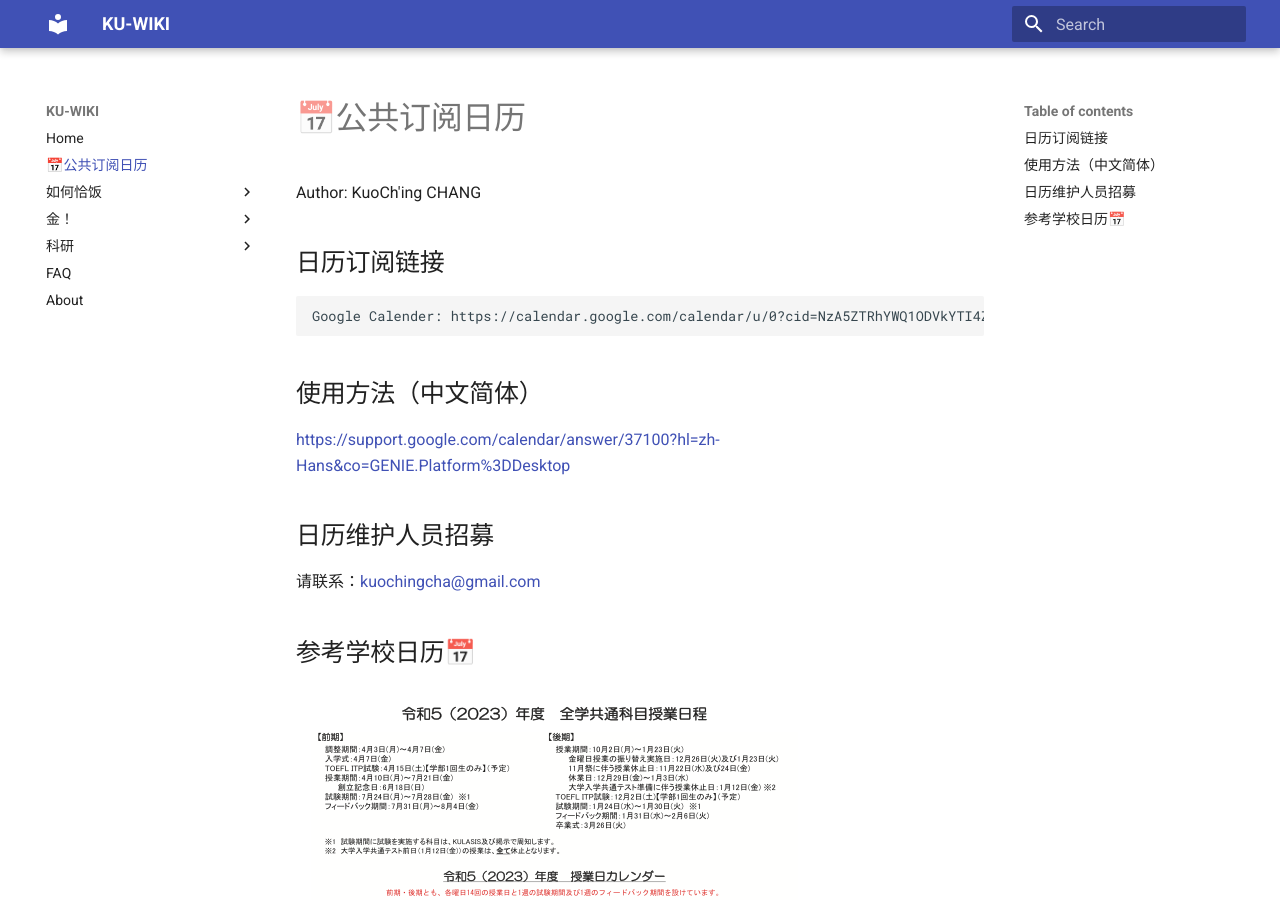
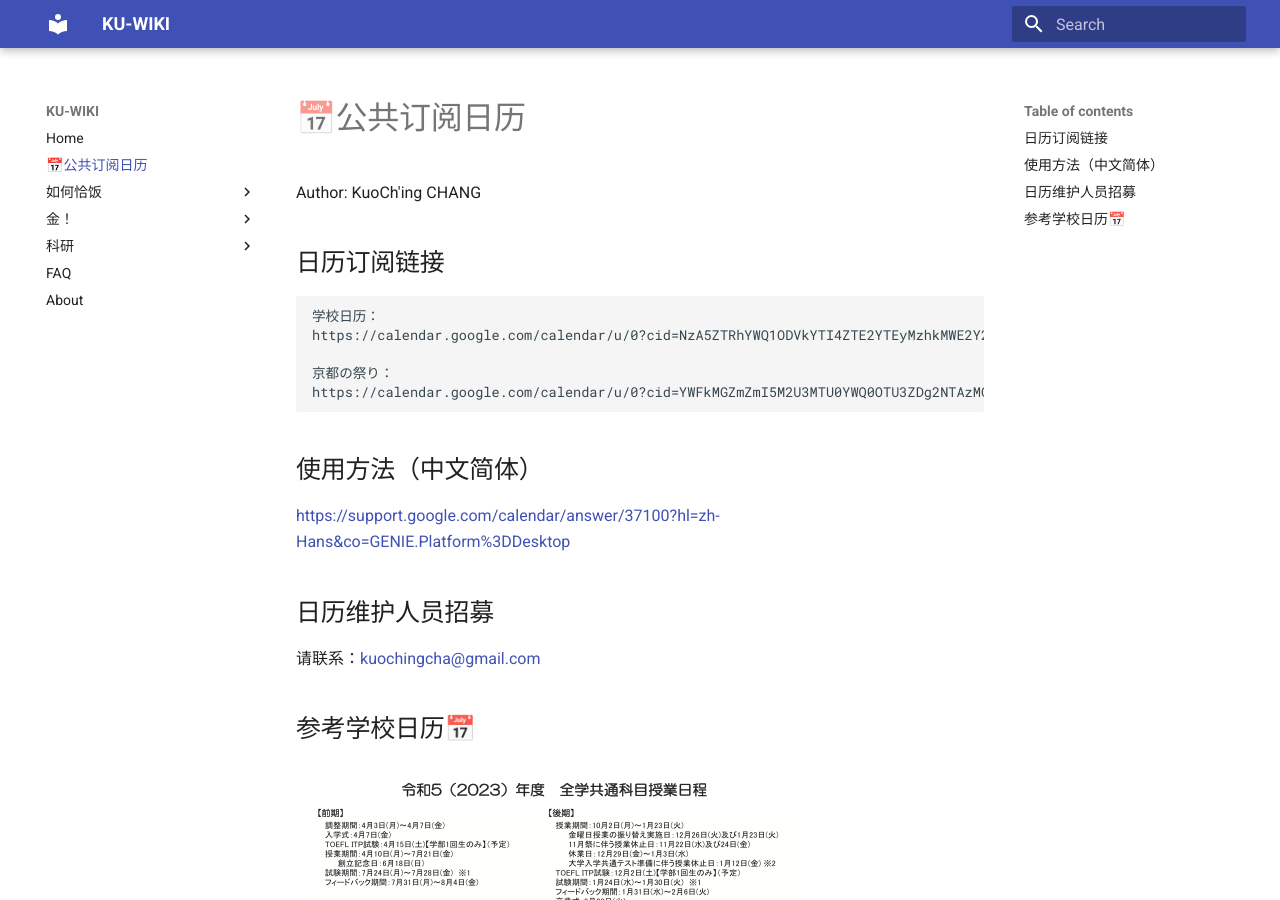
Before and after one commit to minamotooRin/KU-WIKI, an MkDocs documentation site: the page built from docs/misc/📅公共订阅日历.md, in a window 1280 px wide and 900 px high. Built offline with MkDocs 1.6.1 and Material for MkDocs 9.7.7, drawn with Linux system fonts in a browser that asks for light colours.

Commit message:
修正了dockerfile，并追加了新的订阅日历。

````diff
--- a/docker-compose.yml
+++ b/docker-compose.yml
@@ -7,6 +7,6 @@ services:
     # environment:
     tty: true
     volumes:
-      - ./../minamotooRin.github.io:/root/minamotooRin.github.io
+      - ./:/root/KU-WIKI
     ports:
       - "8000:8000"
--- a/docs/misc/📅公共订阅日历.md
+++ b/docs/misc/📅公共订阅日历.md
@@ -9,7 +9,11 @@ Author: KuoCh'ing CHANG
 ## 日历订阅链接
 
 ```text
-Google Calender: https://calendar.google.com/calendar/u/0?cid=NzA5ZTRhYWQ1ODVkYTI4ZTE2YTEyMzhkMWE2Y2Q4Y2Q2ZWFiZGI0ZmRkM2E3YjE2MDEwMTM0NGQ5Yjk3NjcxZUBncm91cC5jYWxlbmRhci5nb29nbGUuY29t
+学校日历：
+https://calendar.google.com/calendar/u/0?cid=NzA5ZTRhYWQ1ODVkYTI4ZTE2YTEyMzhkMWE2Y2Q4Y2Q2ZWFiZGI0ZmRkM2E3YjE2MDEwMTM0NGQ5Yjk3NjcxZUBncm91cC5jYWxlbmRhci5nb29nbGUuY29t
+
+京都の祭り：
+https://calendar.google.com/calendar/u/0?cid=YWFkMGZmZmI5M2U3MTU0YWQ0OTU3ZDg2NTAzMGMxZmI5MTQxMzA4ZmE4YmY4OGFhNTg0MmMzODdiZjllNGIxNUBncm91cC5jYWxlbmRhci5nb29nbGUuY29t
 ```
 
 ## 使用方法（中文简体）
````
Also changed, not shown: site/sitemap.xml, 2 other files.
